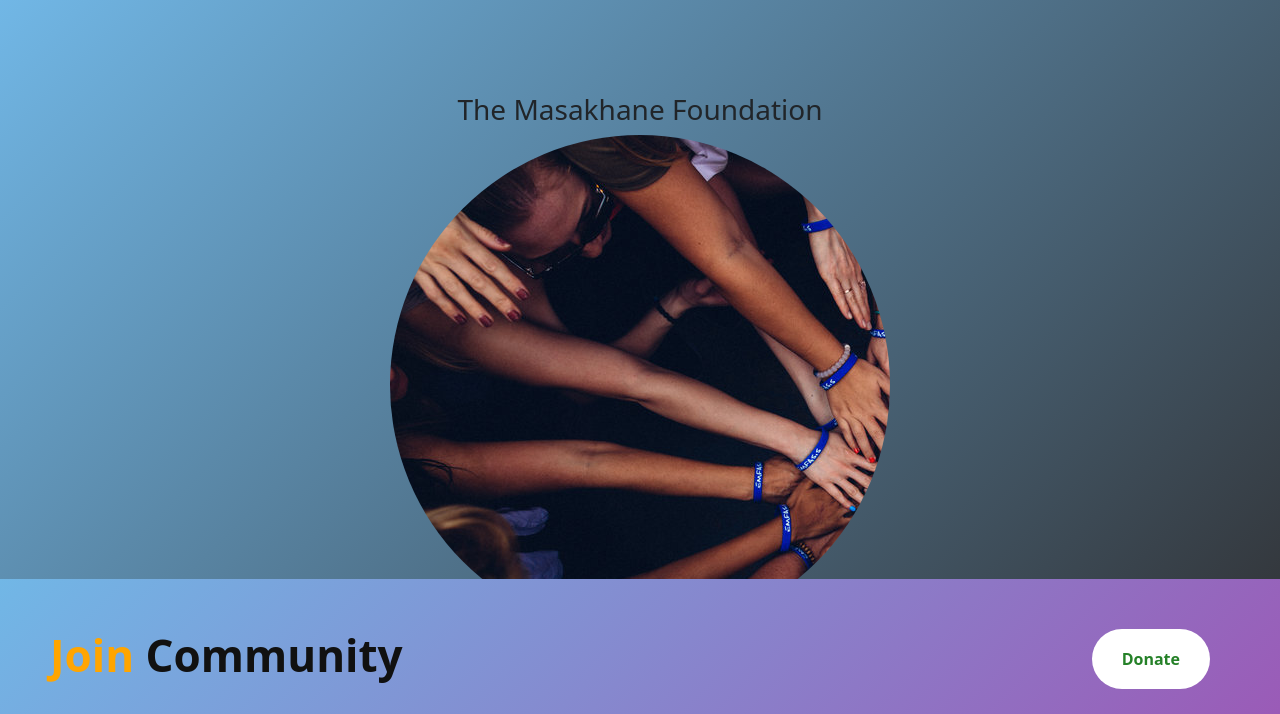
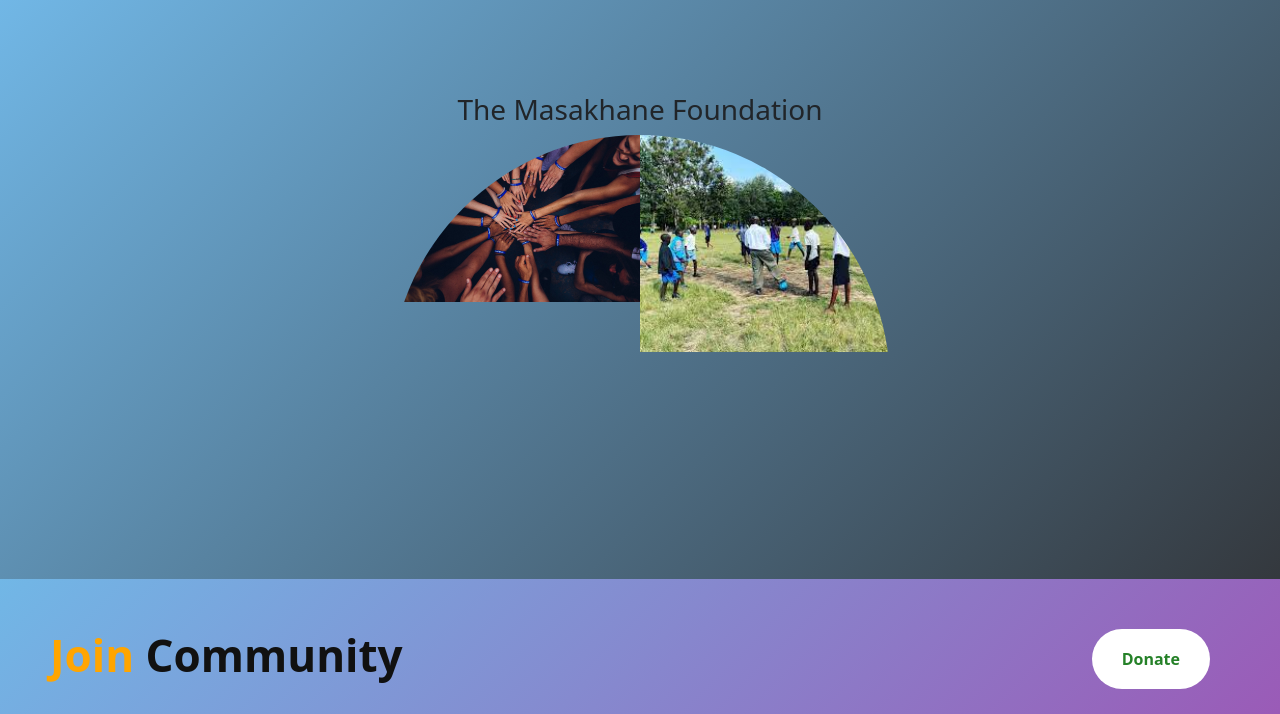
Before and after one commit to Juqula/-afeGaurd, a plain HTML site: page index.html in a window 1280 px wide. Shown: the part 86-800 px from the top of the page. Drawn offline with nearby package versions, Linux system fonts and the light colour scheme; files whose address does not match are found by name.

Commit message:
made image to be parallel on css

```diff
--- a/Style.css
+++ b/Style.css
@@ -6,6 +6,23 @@
   text-decoration: none;
   list-style-type: none;
   scroll-behavior: smooth;
+}
+.rounded-image {
+  position: relative;
+  width: 100%;
+  overflow: hidden;
+}
+.rounded-image img {
+  position: absolute;
+  top: 0;
+  width: 50%; /* Adjust as needed */
+  height: auto;
+}
+.rounded-image img:nth-child(1) {
+  left: 0;
+}
+.rounded-image img:nth-child(2) {
+  right: 0;
 }
 
 /* Navbar styles */
```
